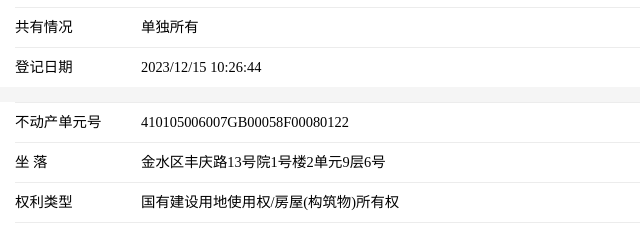
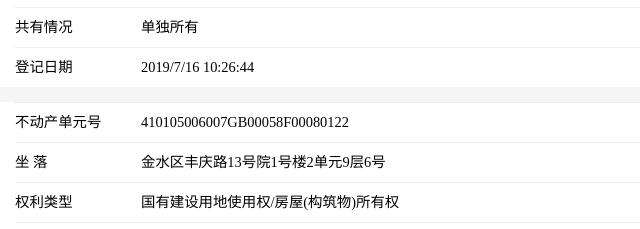
Before and after one commit to yygua/41000751932, a plain HTML site: page index.html in a window 1280 px wide. Shown: the part 249-478 px from the top of the page, 0-640 px from the left. Drawn offline with Linux system fonts and the light colour scheme; some packages are replaced by stand-ins of ours; a script that the page names is missing.

Commit message:
Update index.html

```diff
--- a/index.html
+++ b/index.html
@@ -473,7 +473,7 @@
                 <div class="weui_cell">
                     <div class="weui_cell_hd"><label class="weui_label">登记日期</label></div>
                     <div class="weui_cell_bd weui_cell_primary">
-                        2023/12/15 10:26:44
+                        2019/7/16 10:26:44
                     </div>
                 </div>
                 <div class="weui_cells_title text-black"> </div>
```
